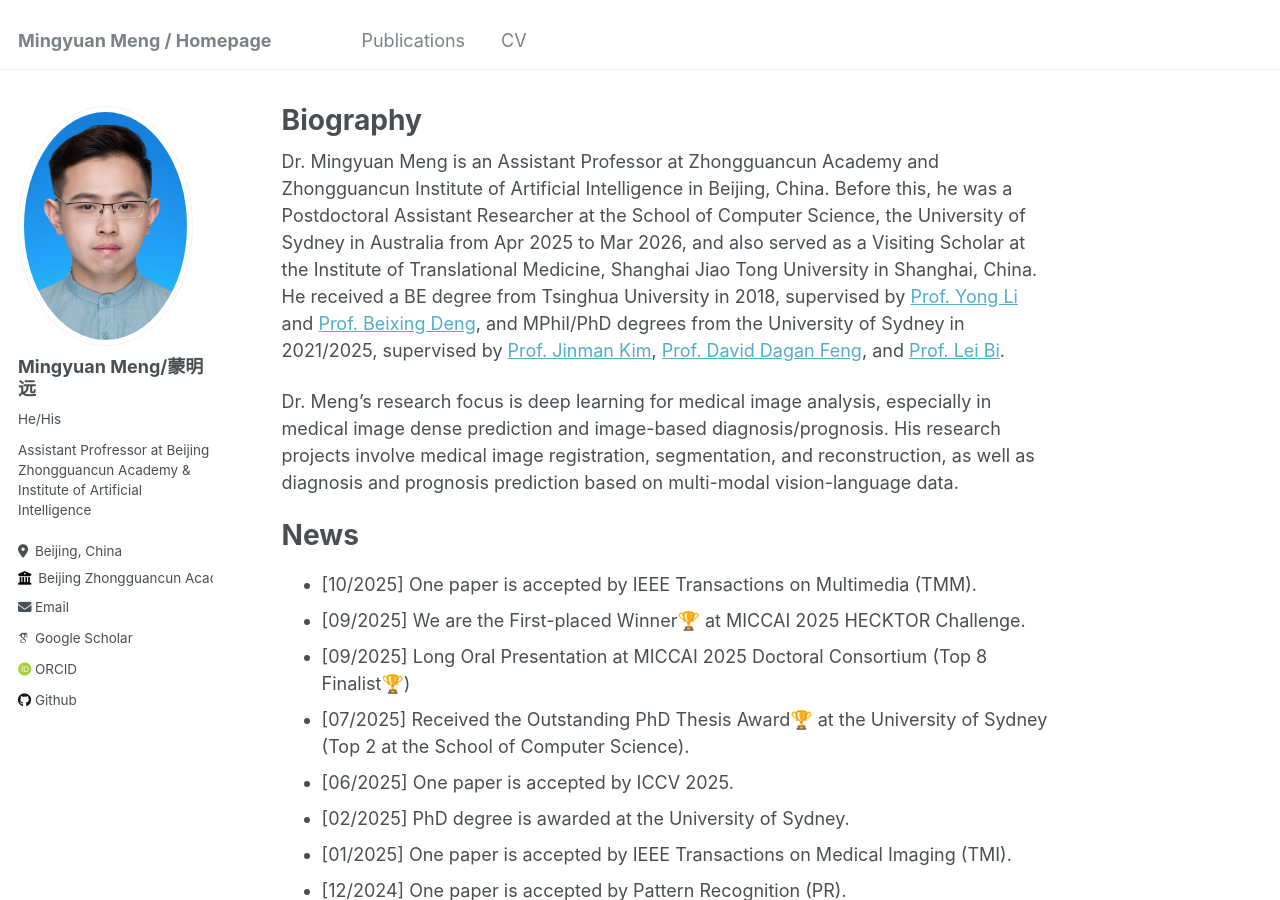
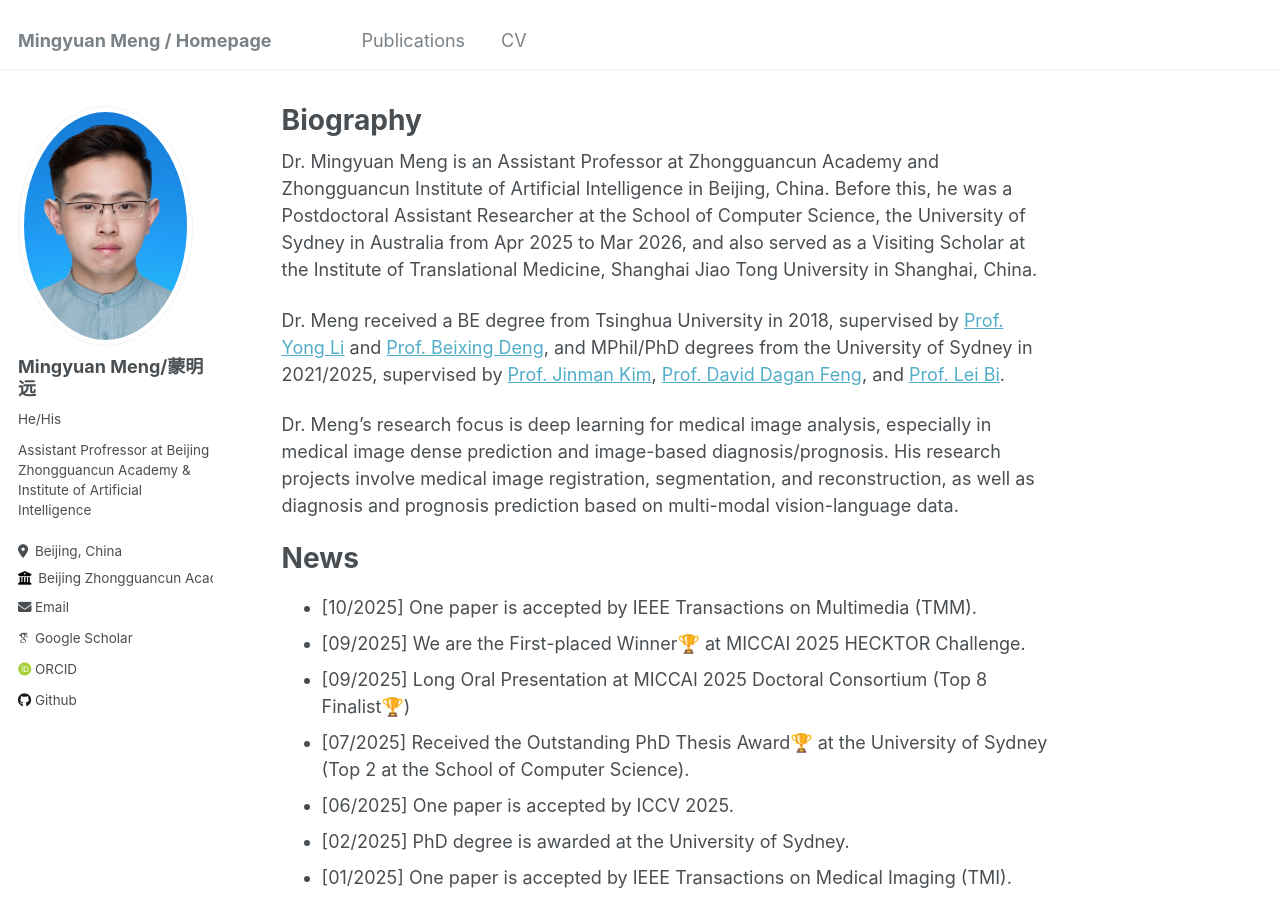
Before and after one commit to MungoMeng/mungomeng.github.io, a Jekyll site: the page built from _pages/about.md, in a window 1280 px wide and 900 px high. Built offline with Jekyll 4.4.1, drawn with Linux system fonts in a browser that asks for light colours; some web fonts are replaced.

Commit message:
Update about.md

```diff
--- a/_pages/about.md
+++ b/_pages/about.md
@@ -7,7 +7,9 @@ redirect_from:
   - /about.html
 ---
 
-Dr. Mingyuan Meng is an Assistant Professor at Zhongguancun Academy and Zhongguancun Institute of Artificial Intelligence in Beijing, China. Before this, he was a Postdoctoral Assistant Researcher at the School of Computer Science, the University of Sydney in Australia from Apr 2025 to Mar 2026, and also served as a Visiting Scholar at the Institute of Translational Medicine, Shanghai Jiao Tong University in Shanghai, China. He received a BE degree from Tsinghua University in 2018, supervised by [Prof. Yong Li](https://scholar.google.com/citations?user=kmgzPeQAAAAJ) and [Prof. Beixing Deng](https://web.ee.tsinghua.edu.cn/dengbeixing/en/index.htm), and MPhil/PhD degrees from the University of Sydney in 2021/2025, supervised by [Prof. Jinman Kim](https://www.sydney.edu.au/engineering/about/our-people/academic-staff/jinman-kim.html), [Prof. David Dagan Feng](https://scholar.google.com/citations?user=89py58oAAAAJ), and [Prof. Lei Bi](http://lei.bi/).
+Dr. Mingyuan Meng is an Assistant Professor at Zhongguancun Academy and Zhongguancun Institute of Artificial Intelligence in Beijing, China. Before this, he was a Postdoctoral Assistant Researcher at the School of Computer Science, the University of Sydney in Australia from Apr 2025 to Mar 2026, and also served as a Visiting Scholar at the Institute of Translational Medicine, Shanghai Jiao Tong University in Shanghai, China.
+
+Dr. Meng received a BE degree from Tsinghua University in 2018, supervised by [Prof. Yong Li](https://scholar.google.com/citations?user=kmgzPeQAAAAJ) and [Prof. Beixing Deng](https://web.ee.tsinghua.edu.cn/dengbeixing/en/index.htm), and MPhil/PhD degrees from the University of Sydney in 2021/2025, supervised by [Prof. Jinman Kim](https://www.sydney.edu.au/engineering/about/our-people/academic-staff/jinman-kim.html), [Prof. David Dagan Feng](https://scholar.google.com/citations?user=89py58oAAAAJ), and [Prof. Lei Bi](http://lei.bi/).
 
 Dr. Meng's research focus is deep learning for medical image analysis, especially in medical image dense prediction and image-based diagnosis/prognosis. His research projects involve medical image registration, segmentation, and reconstruction, as well as diagnosis and prognosis prediction based on multi-modal vision-language data.
 
```
